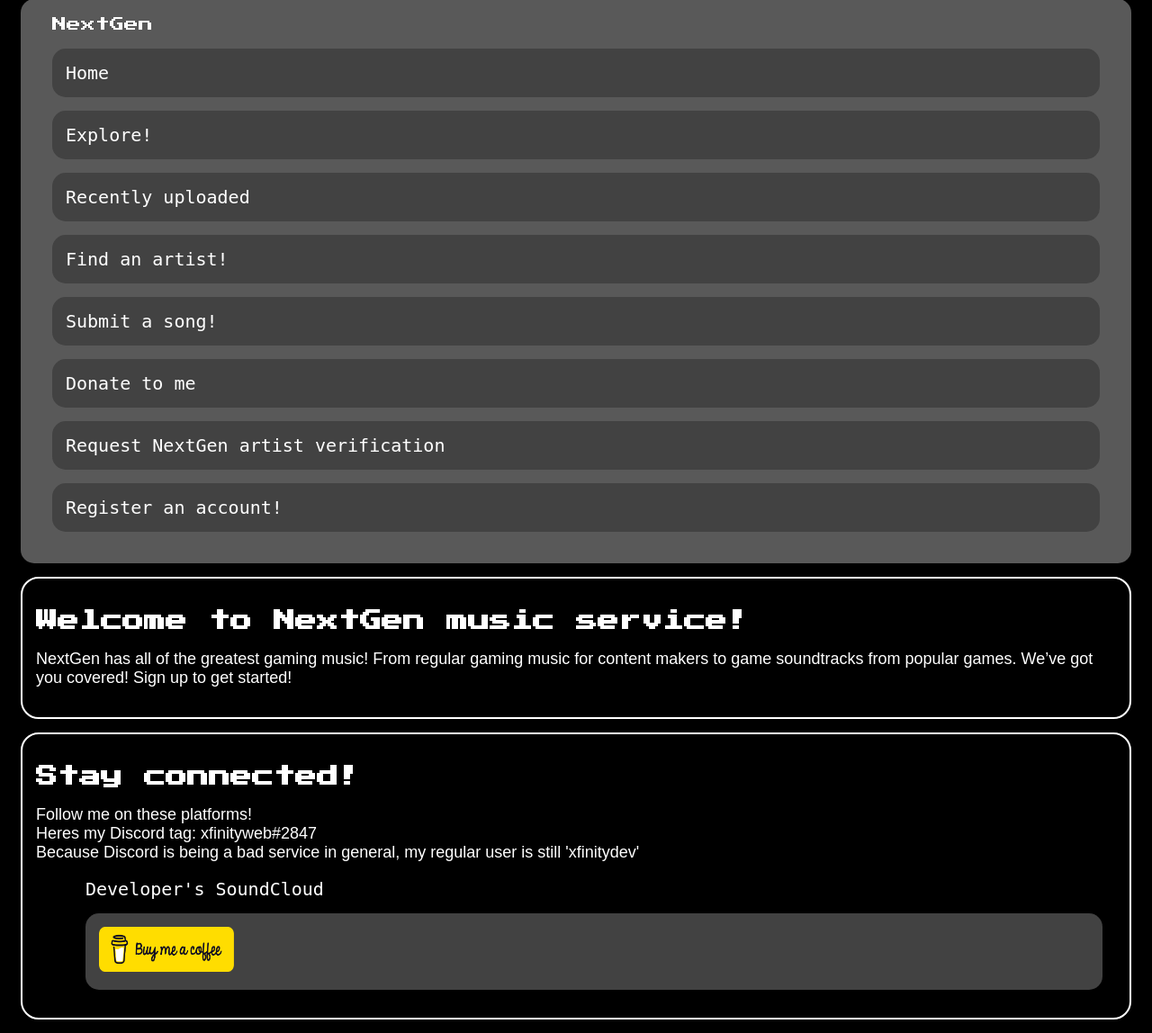
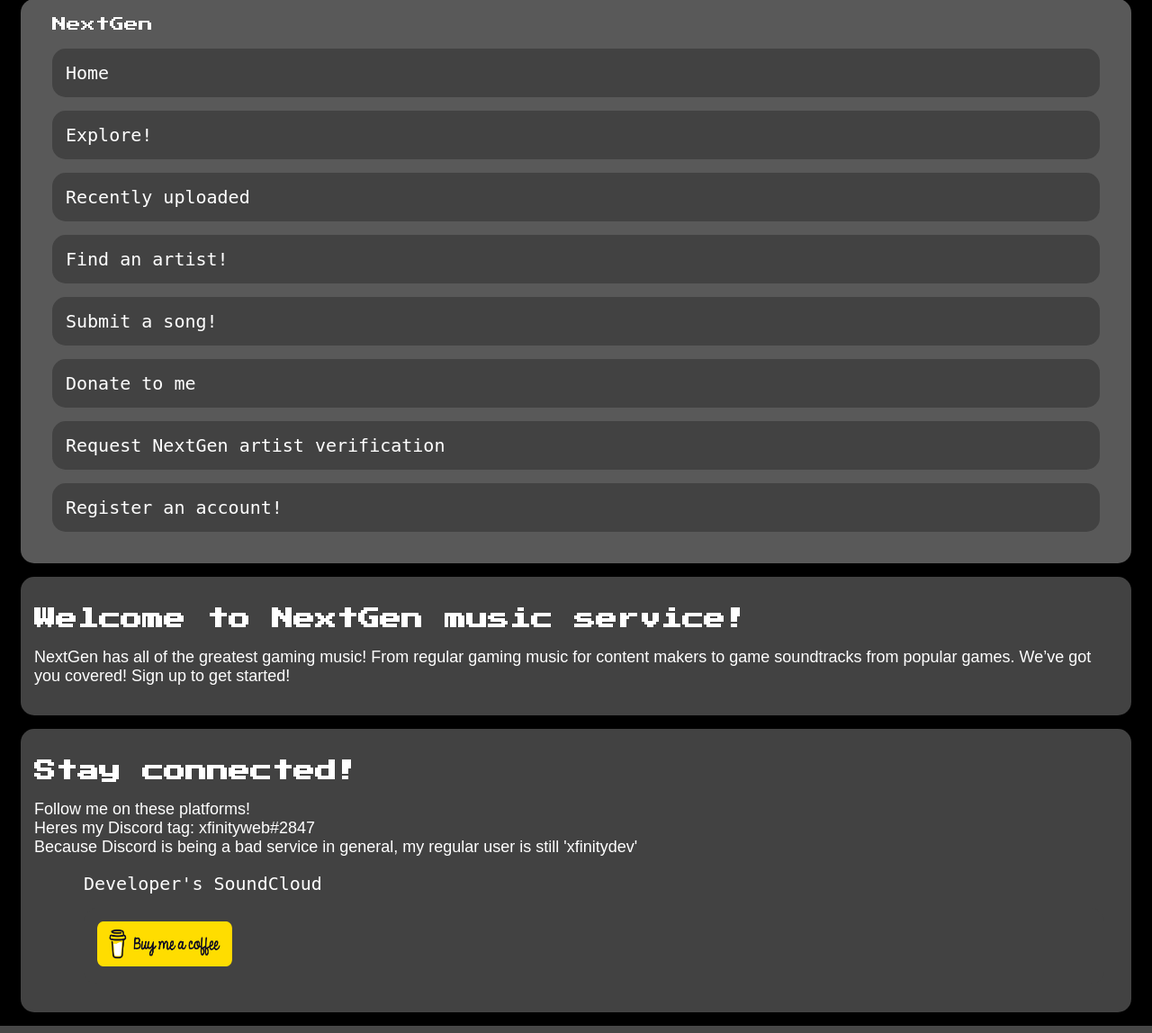
Before and after one commit to xfinitywebdev/nextgenmusic, a PHP site: page /index.html in a window 1280 px wide. Shown: the part 16-1164 px from the top of the page at 90% size. Run offline with PHP 8.4, Linux system fonts and the light colour scheme.

Commit message:
Update main.css

```diff
--- a/external/main.css
+++ b/external/main.css
@@ -31,10 +31,10 @@ a {
 }
 
 section {
-  border: 2px solid white;
   margin: 15px;
   padding: 15px;
-  border-radius: 20px;
+  border-radius: 15px;
+  background: rgb(66, 66, 66);
 }
 
 h2 {
```
